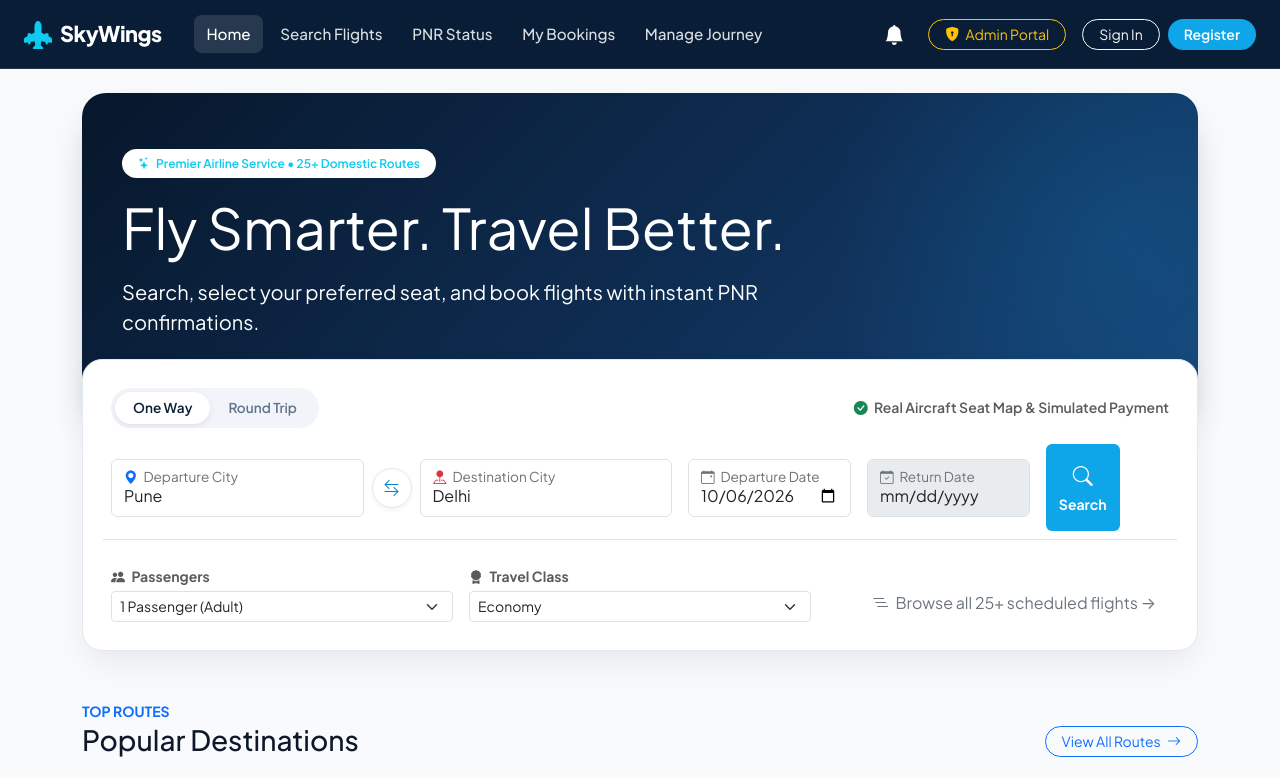
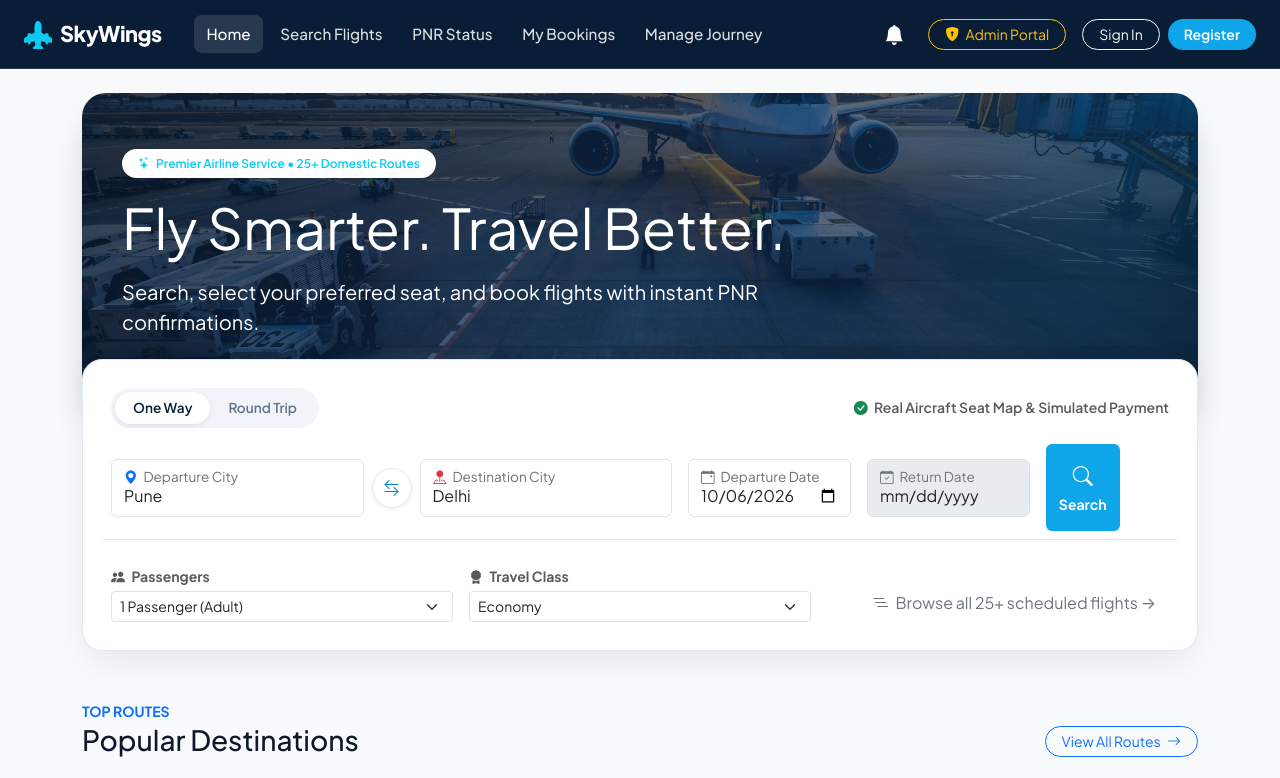
Before and after one commit to chandanharshada1907-code/AIRLINE_DBMS, a plain HTML site: page frontend/index.html in a window 1280 px wide. Shown: the top 778 px of the page. Drawn offline with nearby package versions, Linux system fonts and the light colour scheme; no server answers.

Commit message:
Update hero section with real airplane photo

```diff
--- a/frontend/style.css
+++ b/frontend/style.css
@@ -119,7 +119,8 @@ main {
 
 /* Hero Section */
 .airline-hero {
-    background: linear-gradient(135deg, #07172b 0%, #0f2f56 60%, #174275 100%);
+    background: linear-gradient(135deg, rgba(7, 23, 43, 0.82) 0%, rgba(15, 47, 86, 0.68) 55%, rgba(7, 23, 43, 0.82) 100%),
+                url("assets/hero-airplane.jpg") center 40% / cover no-repeat;
     color: #ffffff;
     border-radius: 24px;
     padding: 3.5rem 2.5rem 4.5rem;
```
Also changed, not shown: frontend/assets/hero-airplane.jpg (added).
